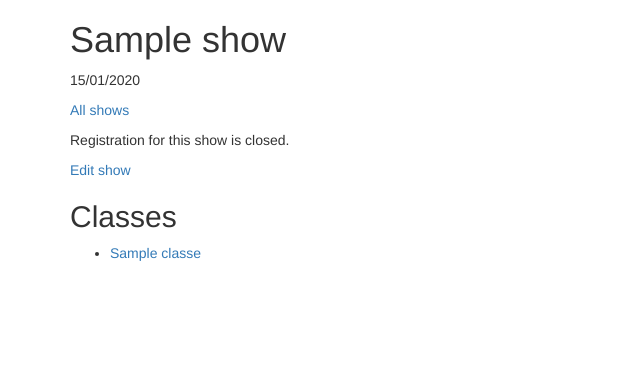
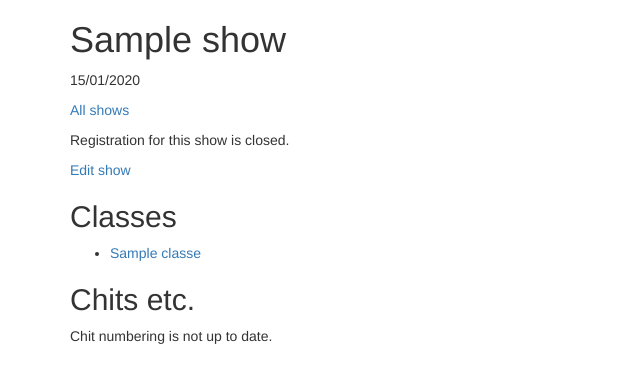
Before and after one commit to acroz/showmanager, a Flask app: template showmanager/templates/show.html in a window 1280 px wide. Shown: the top 383 px of the page, without its empty margins (0-640 px from the left). Run offline with Flask 2, Linux system fonts and the light colour scheme; tables that the repository leaves empty hold one stand-in row (values such as "Sample post"); the template is opened without the code that fills it: values that come from a table or form of the project are taken from there, most other values are stand-ins (such as "Sample title", 1, 10 or a date in 2020); parts of the project's set-up code (start-up, migrations or seed data) failed here and were passed over; some libraries are stand-ins or nearby versions.

Commit message:
Added basic interface to assign numbering to chits, which are also now included in the generated chits

```diff
--- a/showmanager/chits.py
+++ b/showmanager/chits.py
@@ -130,7 +130,7 @@ def chits(entries, tiled=False):
     styles.add(right10)
 
     # Loop over all entries
-    for i, entry in enumerate(entries):
+    for entry in entries:
 
         # Start at margin
         vpos = MARGIN
@@ -140,7 +140,7 @@ def chits(entries, tiled=False):
 
         # First row, add dog number and class name
         f = frame(canvas, vpos, hnormal, horizontal=(0,0.5))
-        frame_add_text(canvas, f, 'Dog No: {}'.format(i), styles['Normal'])
+        frame_add_text(canvas, f, 'Dog No: {}'.format(entry.number), styles['Normal'])
         f = frame(canvas, vpos, hnormal, horizontal=(0.5,1))
         frame_add_text(canvas, f, entry.clss.name, styles['Right'])
         vpos += hnormal
--- a/showmanager/models.py
+++ b/showmanager/models.py
@@ -13,6 +13,9 @@ class Show(db.Model):
     registration_start = db.Column(db.DateTime)
     registration_end   = db.Column(db.DateTime)
 
+    last_entry = db.Column(db.DateTime, default=datetime.utcnow)
+    numbering_assigned = db.Column(db.DateTime)
+
     @property
     def date_string(self):
         if self.start == self.end:
@@ -25,8 +28,19 @@ class Show(db.Model):
     def registration_open(self):
         if self.registration_start is None or self.registration_end is None:
             return False
-        now = datetime.now()
+        now = datetime.utcnow()
         return self.registration_start <= now <= self.registration_end
+
+    @property
+    def numbering_up_to_date(self):
+        if self.last_entry is None or self.numbering_assigned is None:
+            return False
+        return self.last_entry < self.numbering_assigned
+
+    def assign_numbering(self):
+        for clss in self.classes:
+            clss.assign_numbering()
+        self.numbering_assigned = datetime.utcnow()
 
 class Class(db.Model):
     __tablename__ = 'classes'
@@ -34,6 +48,13 @@ class Class(db.Model):
     name    = db.Column(db.String)
     show_id = db.Column(db.Integer, db.ForeignKey('shows.id'))
     show    = db.relationship('Show', backref=db.backref('classes', order_by=id))
+
+    def assign_numbering(self):
+        query = Entry.query.join(Registrant) \
+                           .filter(Entry.clss == self) \
+                           .order_by(Registrant.handler)
+        for i, entry in enumerate(query.all()):
+            entry.number = i + 1
 
 class Registrant(db.Model):
     __tablename__ = 'registrants'
@@ -48,6 +69,7 @@ class Entry(db.Model):
     registrant    = db.relationship('Registrant', backref=db.backref('entries', order_by=id))
     clss_id = db.Column(db.Integer, db.ForeignKey('classes.id'))
     clss    = db.relationship('Class', backref=db.backref('entries', order_by=id))
+    number = db.Column(db.Integer)
 
 def initialise():
     """Create the schema"""
--- a/showmanager/templates/class.html
+++ b/showmanager/templates/class.html
@@ -2,6 +2,7 @@
 {% block title %}{{ clss.show.name }} - {{ clss.name }}{% endblock %}
 {% block pagecontent %}
   <h1>{{ clss.show.name }} - {{ clss.name }}</h1>
+  <p>Last updated: {{ clss.last_updated }}</p>
   <p><a href="{{ url_for('show', id=clss.show.id) }}">{{ clss.show.name }}</a></p>
   <h2>Entries</h2>
   <ul>
--- a/showmanager/templates/show.html
+++ b/showmanager/templates/show.html
@@ -1,4 +1,5 @@
 {% extends "layout.html" %}
+{% import "bootstrap/utils.html" as utils %}
 {% block title %}{{ show.name }}{% endblock %}
 {% block pagecontent %}
   <h1>{{ show.name }}</h1>
@@ -20,4 +21,17 @@
     <li><a href="{{ url_for('clss', id=class.id) }}">{{ class.name }}</a></li>
   {% endfor %}
   </ul>
+  <h2>Chits etc.</h2>
+  {% if show.numbering_up_to_date %}
+    <p>Chit numbering is up to date.</p>
+    <p>{{ utils.form_button(url_for('show_number', id=show.id),
+                            utils.icon('hash') + 'Ressign Numbering') }}</p>
+    <p>{{ utils.form_button(url_for('show_chits', id=show.id),
+                            utils.icon('paper') + 'Generate Chits',
+                            method='get') }}</p>
+  {% else %}
+    <p>Chit numbering is not up to date.</p>
+    <p>{{ utils.form_button(url_for('show_number', id=show.id),
+                            utils.icon('hash') + 'Assign Numbering') }} </p>
+  {% endif %}
 {% endblock %}
```
Also changed, not shown: showmanager/views.py (+23 -3 lines).
